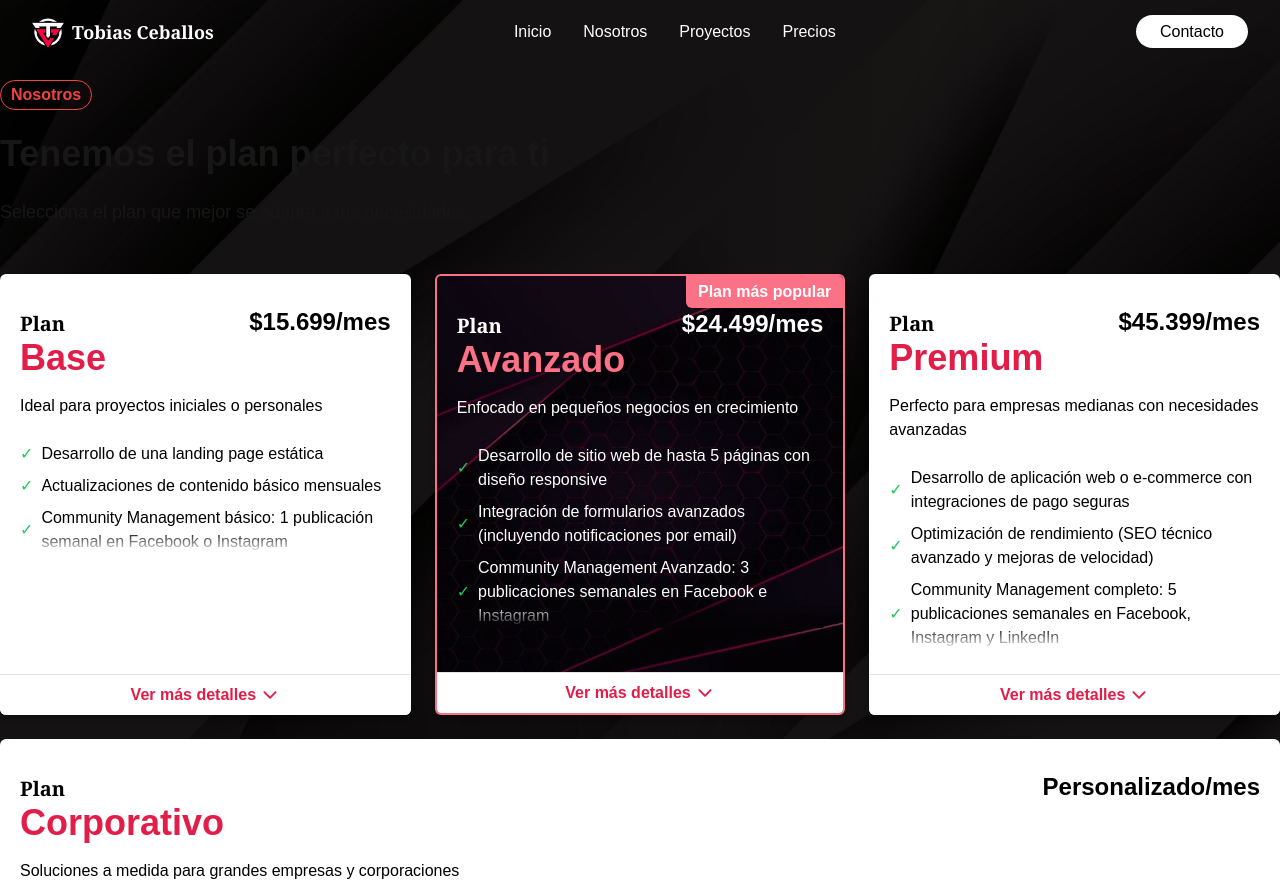
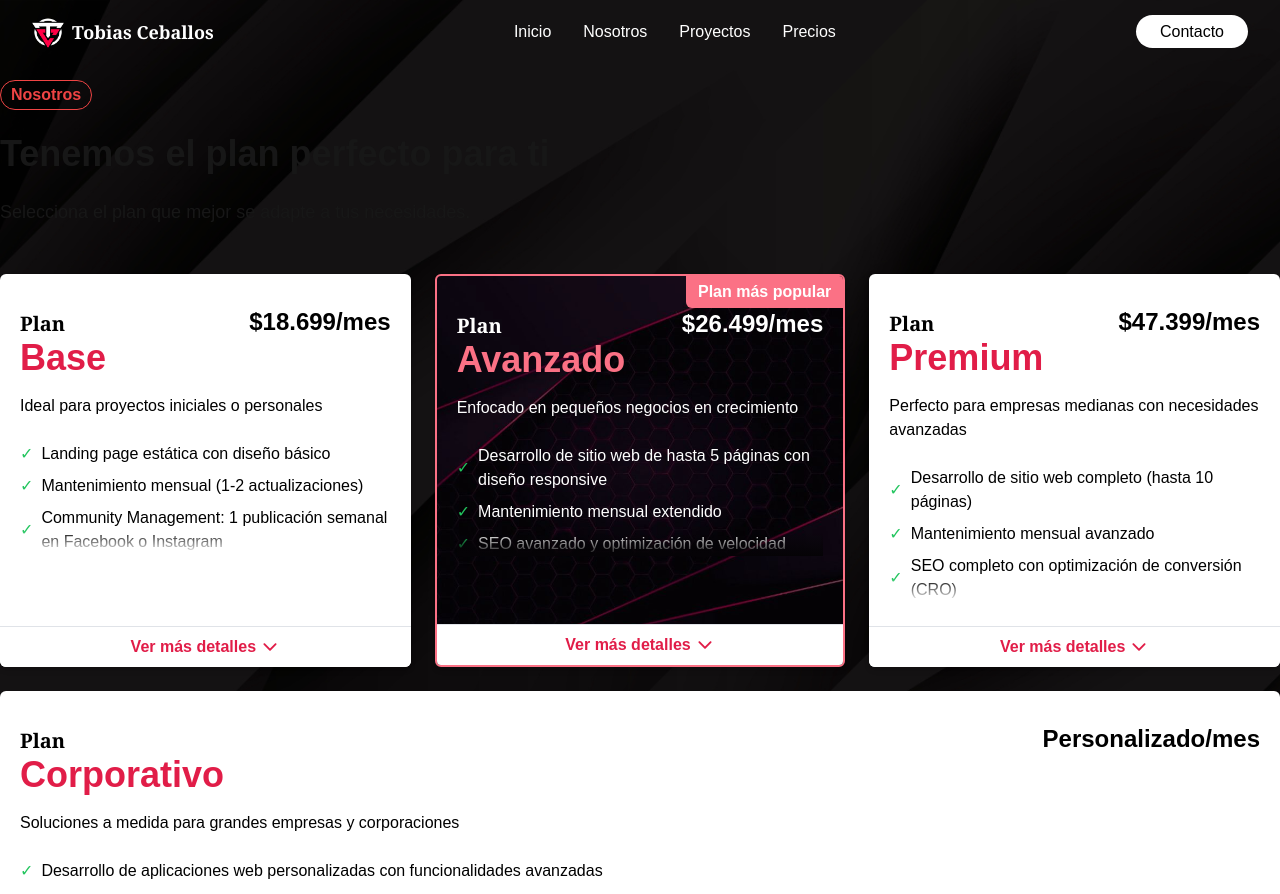
Before and after one commit to TobyCeballos/tobiasceballos-v2, a Next.js app: page /pricing in a window 1280 px wide. Shown: the top 894 px of the page. Built offline with nearby package versions, Linux system fonts and the light colour scheme.

Commit message:
Update page.tsx

```diff
--- a/src/app/pricing/page.tsx
+++ b/src/app/pricing/page.tsx
@@ -8,45 +8,51 @@ const pricingPlans = [
   {
     "id": 1,
     "title": "Base",
-      "price": "$15.699/mes",
+    "price": "$18.699/mes",
     "description": "Ideal para proyectos iniciales o personales",
     "features": [
-        "Desarrollo de una landing page estática",
-        "Actualizaciones de contenido básico mensuales",
-        "Community Management básico: 1 publicación semanal en Facebook o Instagram",
-        "Asesoría inicial en estrategia de contenido y recomendaciones",
-        "Soporte técnico en horario de oficina (vía email)",
-        "Consultoría mensual de 30 minutos para revisión y optimización del sitio"
+      "Landing page estática con diseño básico",
+      "Mantenimiento mensual (1-2 actualizaciones)",
+      "Community Management: 1 publicación semanal en Facebook o Instagram",
+      "SEO básico y optimización de imágenes",
+      "Integración con Google Analytics",
+      "Formulario de contacto con notificación por correo",
+      "Soporte por correo electrónico (respuesta en menos de 12 horas)"
     ],
     "link": "/planes/basico"
   },
   {
     "id": 2,
     "title": "Avanzado",
-      "price": "$24.499/mes",
+    "price": "$26.499/mes",
     "description": "Enfocado en pequeños negocios en crecimiento",
     "features": [
       "Desarrollo de sitio web de hasta 5 páginas con diseño responsive",
-        "Integración de formularios avanzados (incluyendo notificaciones por email)",
-        "Community Management Avanzado: 3 publicaciones semanales en Facebook e Instagram",
-        "Monitoreo de interacciones y respuestas a mensajes directos básicos",
-        "Soporte técnico intermedio: disponibilidad en horario extendido",
-        "Consultoría de marketing digital mensual (1 hora) con enfoque en estrategias de crecimiento"
+      "Mantenimiento mensual extendido",
+      "SEO avanzado y optimización de velocidad",
+      "Community Management: 2 publicaciones semanales y 1 historia en Facebook e Instagram",
+      "Integración con Google My Business",
+      "Reportes básicos de Google Analytics",
+      "Formulario de contacto personalizado",
+      "Soporte por email y WhatsApp (respuesta en menos de 12 horas)"
     ],
     "link": "/planes/negocios"
   },
   {
     "id": 3,
     "title": "Premium",
-      "price": "$45.399/mes",
+    "price": "$47.399/mes",
     "description": "Perfecto para empresas medianas con necesidades avanzadas",
     "features": [
-        "Desarrollo de aplicación web o e-commerce con integraciones de pago seguras",
-        "Optimización de rendimiento (SEO técnico avanzado y mejoras de velocidad)",
-        "Community Management completo: 5 publicaciones semanales en Facebook, Instagram y LinkedIn",
-        "Monitoreo y respuesta activa a mensajes y comentarios en tiempo real",
-        "Soporte técnico avanzado con resolución en 24 horas (chat y email)",
-        "Consultoría técnica mensual (2 horas) para estrategias de escalabilidad y crecimiento de la aplicación"
+      "Desarrollo de sitio web completo (hasta 10 páginas)",
+      "Mantenimiento mensual avanzado",
+      "SEO completo con optimización de conversión (CRO)",
+      "Community Management completo: 3 publicaciones semanales, diseño de historias y respuesta a mensajes",
+      "Campañas publicitarias básicas y automatización de marketing",
+      "Google Analytics con reportes avanzados",
+      "Chat en vivo integrado",
+      "Reportes detallados de rendimiento",
+      "Soporte premium con resolución en menos de 12 horas"
     ],
     "link": "/planes/empresa"
   },
@@ -56,16 +62,19 @@ const pricingPlans = [
     "price": "Personalizado/mes",
     "description": "Soluciones a medida para grandes empresas y corporaciones",
     "features": [
-        "Desarrollo de aplicaciones web personalizadas con arquitectura escalable y microservicios",
+      "Desarrollo de aplicaciones web personalizadas con funcionalidades avanzadas",
+      "Integraciones de sistemas (CRM, ERP, etc.)",
       "Mantenimiento y monitoreo continuo de infraestructura en producción",
-        "Community Management estratégico: 7 publicaciones semanales en múltiples plataformas y campañas pagas",
-        "Creación y optimización de campañas publicitarias en redes sociales y Google Ads",
-        "Consultoría y soporte técnico dedicado 24/7 con SLA personalizado",
-        "Asesoría en tecnología emergente (IA, automatización de flujos, analítica avanzada)"
+      "Community Management estratégico: 7 publicaciones semanales y campañas publicitarias avanzadas",
+      "Análisis de competencia y estrategias SEO personalizadas",
+      "Automatización avanzada de marketing y A/B testing",
+      "Dashboard de datos personalizados y reportes detallados",
+      "Soporte dedicado y reuniones mensuales (respuesta en menos de 12 horas)"
     ],
     "link": "/planes/corporativo"
   }
 ]
+
 
 
 
```
Lines whose indentation alone changed are shown as unchanged.
